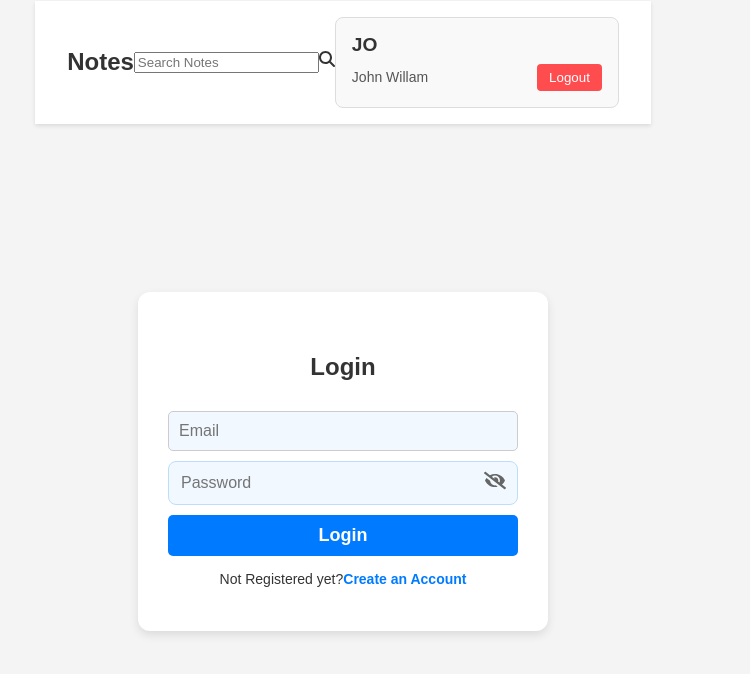
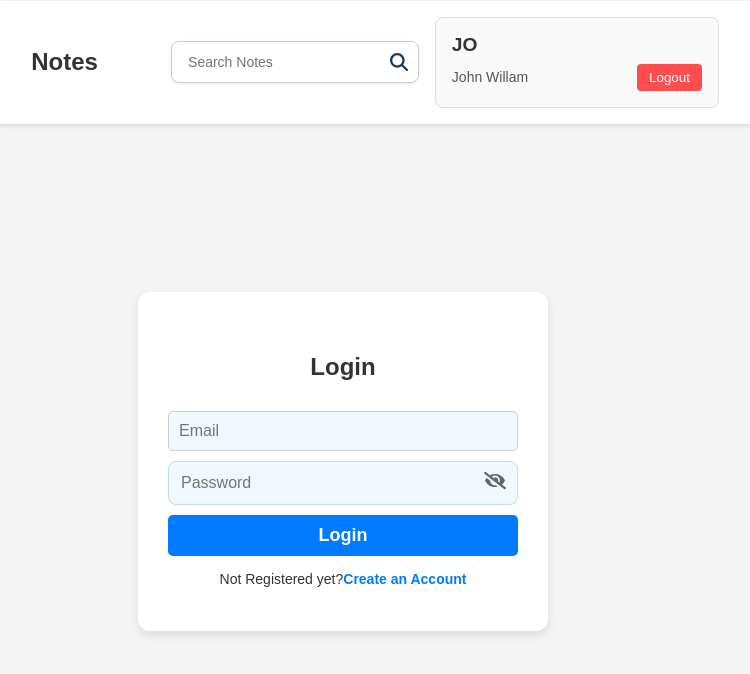
Before and after one commit to ChamathkaDhanapala/MemoMate-Notes-writing-app, a React (Vite) app in the folder frontend/notes-app/: page /login in a window 1280 px wide. Shown: the top 674 px of the page, without its empty margins (297-1047 px from the left). Built offline with nearby package versions, Linux system fonts and the light colour scheme.

Commit message:
Put some styles

```diff
--- a/frontend/notes-app/src/components/Navbar/Navbar.css
+++ b/frontend/notes-app/src/components/Navbar/Navbar.css
@@ -8,11 +8,33 @@
     position: sticky;
     top: 0;
     z-index: 100;
-}
+    width: 100%;
+  }
 
-.navbar-title {
+  /* Create a flex container to handle 3 sections */
+  .navbar-container {
+    display: flex;
+    align-items: center;
+    justify-content: space-between;
+    gap: 1rem;
+  }
+
+  .navbar-title {
     font-size: 1.5rem;
     font-weight: 600;
     color: #333;
     margin: 0;
-}
+    flex: 1;
+  }
+
+  .searchbar-wrapper {
+    flex: 2;
+    display: flex;
+    justify-content: center;
+  }
+
+  .profile-wrapper {
+    flex: 1;
+    display: flex;
+    justify-content: flex-end;
+  }
--- a/frontend/notes-app/src/components/Navbar/Navbar.jsx
+++ b/frontend/notes-app/src/components/Navbar/Navbar.jsx
@@ -5,9 +5,9 @@ import { useNavigate } from "react-router-dom";
 import SearchBar from "../SearchBar/SearchBar";
 
 const Navbar = () => {
-    const navigate = useNavigate;
+  const navigate = useNavigate();
 
-    const onLogout=()=>{
+  const onLogout = () => {
     navigate("/login");
   };
 
@@ -15,8 +15,13 @@ const Navbar = () => {
     <div className="navbar-container">
       <h2 className="navbar-title">Notes</h2>
 
-            <SearchBar/>
-            <ProfileInfo onLogout={onLogout}/>
+      <div className="searchbar-wrapper">
+        <SearchBar />
+      </div>
+
+      <div className="profile-wrapper">
+        <ProfileInfo onLogout={onLogout} />
+      </div>
     </div>
   );
 };
--- /dev/null
+++ b/frontend/notes-app/src/components/SearchBar/SearchBar.css
@@ -0,0 +1,40 @@
+/* SearchBar.css */
+.searchbar-container {
+    display: flex;
+    align-items: center;
+    border: 1px solid #ccc;
+    padding: 6px 10px;
+    border-radius: 8px;
+    background-color: #fff;
+    width: 100%;
+    max-width: 400px;
+    box-shadow: 0 1px 4px rgba(0, 0, 0, 0.08);
+  }
+
+  .searchbar-input {
+    flex: 1;
+    border: none;
+    outline: none;
+    font-size: 14px;
+    padding: 6px;
+  }
+
+  .searchbar-icon {
+    font-size: 18px;
+    cursor: pointer;
+    color: #666;
+    margin-left: 8px;
+    transition: color 0.2s;
+  }
+
+  .searchbar-icon:hover {
+    color: #000;
+  }
+
+  .close-icon {
+    color: #e63946;
+  }
+
+  .search-icon {
+    color: #1d3557;
+  }
--- a/frontend/notes-app/src/components/SearchBar/SearchBar.jsx
+++ b/frontend/notes-app/src/components/SearchBar/SearchBar.jsx
@@ -1,26 +1,32 @@
 import React from "react";
-import {FaMagnifyingGlass} from "react-icons/fa6";
-import {IoMdClose} from "react-icons/io";
+import { FaMagnifyingGlass } from "react-icons/fa6";
+import { IoMdClose } from "react-icons/io";
+import "../SearchBar/SearchBar.css";
 
-const SearchBar = ({value, onChange, handleSearch, onClearSearch}) => {
-    return(
-        <div>
+const SearchBar = ({ value, onChange, handleSearch, onClearSearch }) => {
+  return (
+    <div className="searchbar-container">
       <input
         type="text"
         placeholder="Search Notes"
-            className=""
+        className="searchbar-input"
         value={value}
         onChange={onChange}
       />
 
-            {value &&(
-                <IoMdClose className="" onClick={onClearSearch}
+      {value && (
+        <IoMdClose
+          className="searchbar-icon close-icon"
+          onClick={onClearSearch}
         />
       )}
 
-            <FaMagnifyingGlass className="" onClick={handleSearch}/>
+      <FaMagnifyingGlass
+        className="searchbar-icon search-icon"
+        onClick={handleSearch}
+      />
     </div>
-    )
-}
+  );
+};
 
-export default SearchBar
+export default SearchBar;
```
Lines whose indentation alone changed are shown as unchanged.
